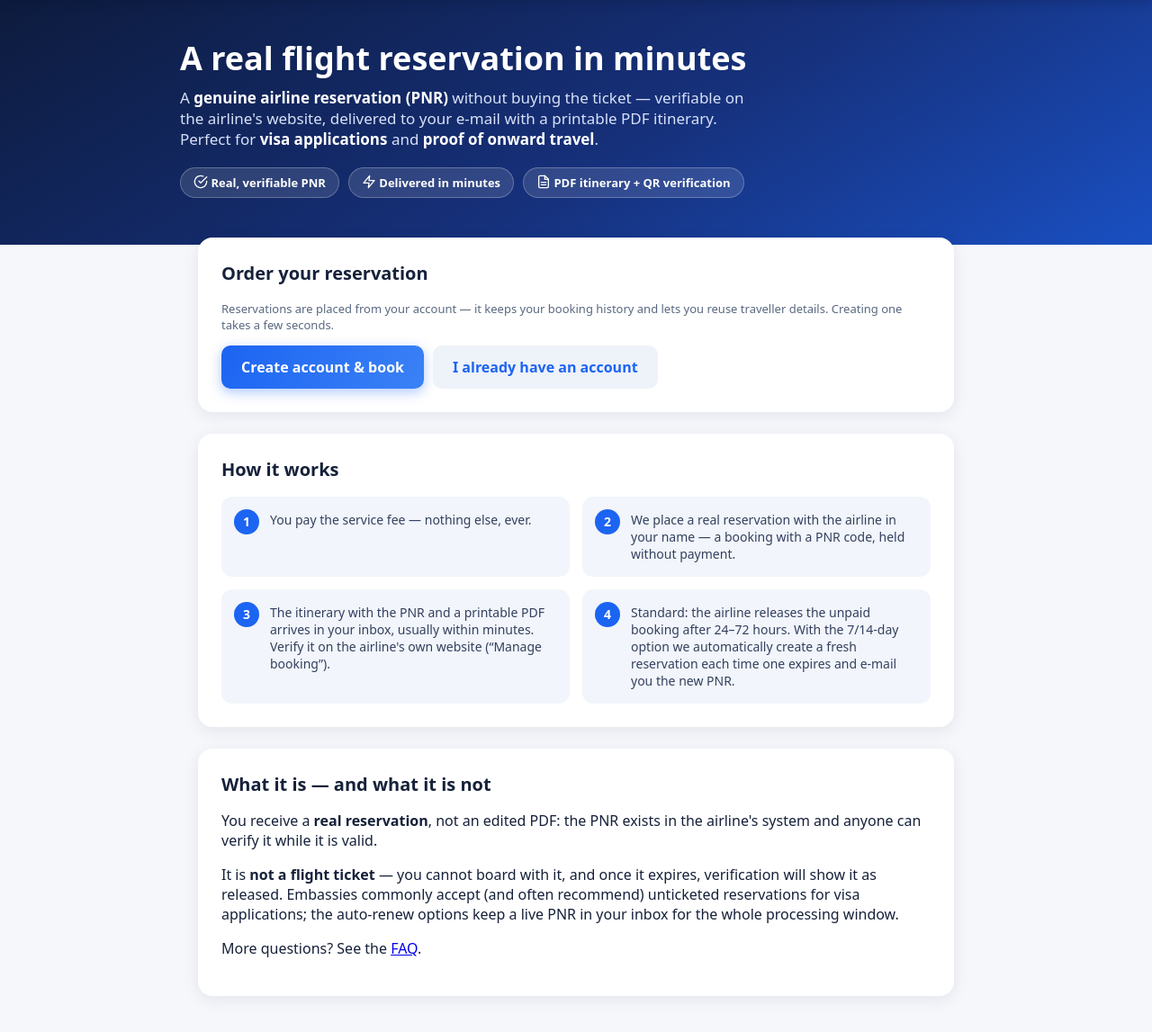
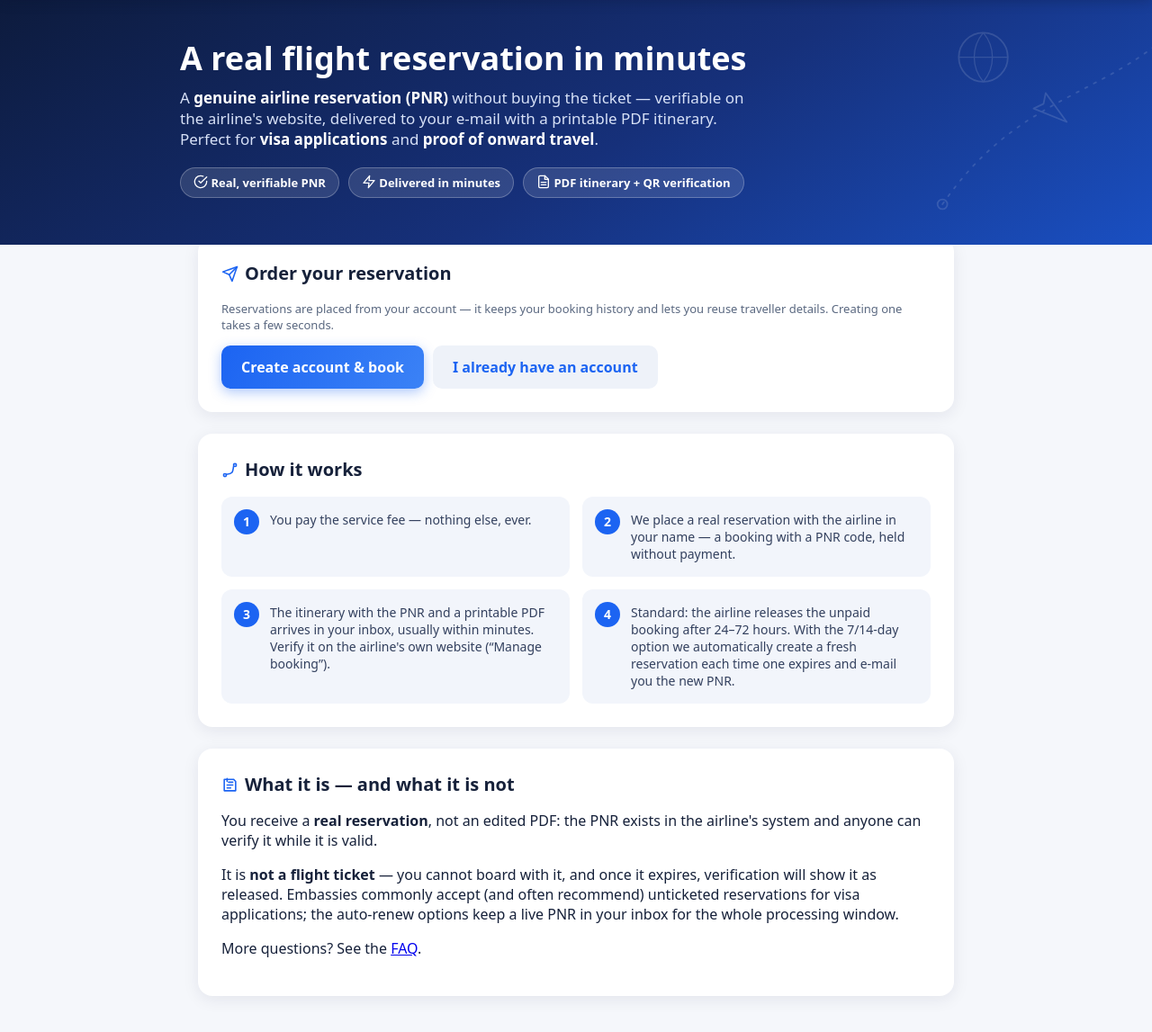
Before and after one commit to JoeBlackino80/TMB, a FastAPI app: page / in a window 1280 px wide. Shown: the part 56-1203 px from the top of the page at 90% size. Run offline with FastAPI, Linux system fonts and the light colour scheme.

Commit message:
Jemné letecké prvky ton v tóne: letová trasa v hero + čiarové ikony pri nadpisoch
Co-Authored-By: Claude Fable 5 <noreply@anthropic.com>
Claude-Session: https://claude.ai/code/session_01Cew4FBZqxAVDYk2wY8WUcn

```diff
--- a/onward/templates/base.html
+++ b/onward/templates/base.html
@@ -21,10 +21,17 @@
                    border:1px solid #3a4d85; font-size:12px; }
   header .lang a.on { background:#fff; color:#0d1b3d; font-weight:700; }
   .hero { background:linear-gradient(150deg,#0d1b3d 0%,#16307a 55%,#1c64f2 130%);
-          color:#fff; padding:44px 20px 52px; }
+          color:#fff; padding:44px 20px 52px; position:relative; overflow:hidden; }
+  .hero-inner { position:relative; z-index:2; }
   .hero h1 { font-size:36px; margin:0 0 12px; line-height:1.15; }
   .hero p { font-size:17px; color:#d7e1f7; max-width:640px; margin:0 0 20px; }
   .hero b { color:#fff; }
+  .hero-deco { position:absolute; right:-40px; top:0; height:100%; width:auto;
+               opacity:.13; color:#fff; z-index:1; pointer-events:none; }
+  @media (max-width:720px){ .hero-deco { opacity:.08; right:-120px; } }
+  .h2ic { width:19px; height:19px; vertical-align:-3px; margin-right:7px;
+          fill:none; stroke:#1c64f2; stroke-width:2; stroke-linecap:round;
+          stroke-linejoin:round; }
   .badges { display:flex; gap:10px; flex-wrap:wrap; }
   .badges span { background:rgba(255,255,255,.12); border:1px solid rgba(255,255,255,.25);
                  border-radius:99px; padding:7px 14px; font-size:13px; font-weight:600; }
--- a/onward/templates/landing.html
+++ b/onward/templates/landing.html
@@ -1,6 +1,20 @@
 {% extends "base.html" %}
 {% block hero %}
-<div class="hero"><div class="hero-inner">
+<div class="hero">
+  <svg class="hero-deco" viewBox="0 0 320 300" fill="none" aria-hidden="true">
+    <path d="M20 250 C 110 120, 210 120, 300 40" stroke="currentColor"
+          stroke-width="2" stroke-dasharray="3 9" stroke-linecap="round"/>
+    <circle cx="20" cy="250" r="6" stroke="currentColor" stroke-width="2"/>
+    <circle cx="300" cy="40" r="6" stroke="currentColor" stroke-width="2"/>
+    <g transform="translate(150 132) rotate(38)">
+      <path d="M28 0L-14 12l6-12-6-12z" stroke="currentColor" stroke-width="2"
+            stroke-linejoin="round"/>
+    </g>
+    <circle cx="70" cy="70" r="30" stroke="currentColor" stroke-width="2"/>
+    <path d="M40 70h60M70 40a46 46 0 0 1 0 60M70 40a46 46 0 0 0 0 60"
+          stroke="currentColor" stroke-width="1.4"/>
+  </svg>
+  <div class="hero-inner">
   <h1>{{ t['hero_title'] }}</h1>
   <p>{{ t['hero_sub'] | safe }}</p>
   <div class="badges">
@@ -12,7 +26,7 @@
 {% endblock %}
 {% block content %}
 <div class="card" style="margin-top:-34px">
-  <h2>{{ t['order_title'] }}</h2>
+  <h2><svg class="h2ic" viewBox="0 0 24 24"><path d="M22 2L11 13"/><path d="M22 2l-7 20-4-9-9-4 20-7z"/></svg>{{ t['order_title'] }}</h2>
   {% if not user %}
   <p class="note" style="margin:0 0 14px">{{ t['book_need_account_text'] }}</p>
   <div style="display:flex;gap:10px;flex-wrap:wrap">
@@ -137,7 +151,7 @@
 </div>
 
 <div class="card">
-  <h2>{{ t['how_title'] }}</h2>
+  <h2><svg class="h2ic" viewBox="0 0 24 24"><circle cx="5" cy="19" r="2"/><circle cx="19" cy="5" r="2"/><path d="M7 18c8-1 9-2 10-11"/></svg>{{ t['how_title'] }}</h2>
   <div class="steps">
     <div>{{ t['how1'] }}</div>
     <div>{{ t['how2'] }}</div>
@@ -147,7 +161,7 @@
 </div>
 
 <div class="card">
-  <h2>{{ t['what_title'] }}</h2>
+  <h2><svg class="h2ic" viewBox="0 0 24 24"><path d="M4 4h13l3 3v13H4z"/><path d="M8 3v4M16 8h-6M16 12H8M13 16H8"/></svg>{{ t['what_title'] }}</h2>
   {{ t['what_html'] | safe }}
   <p>{{ t['more_faq'] | safe }}</p>
 </div>
```
